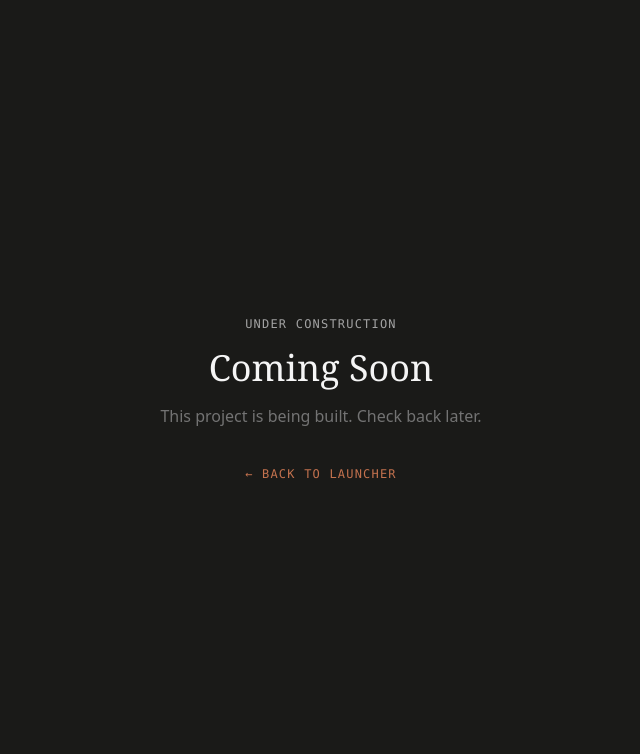
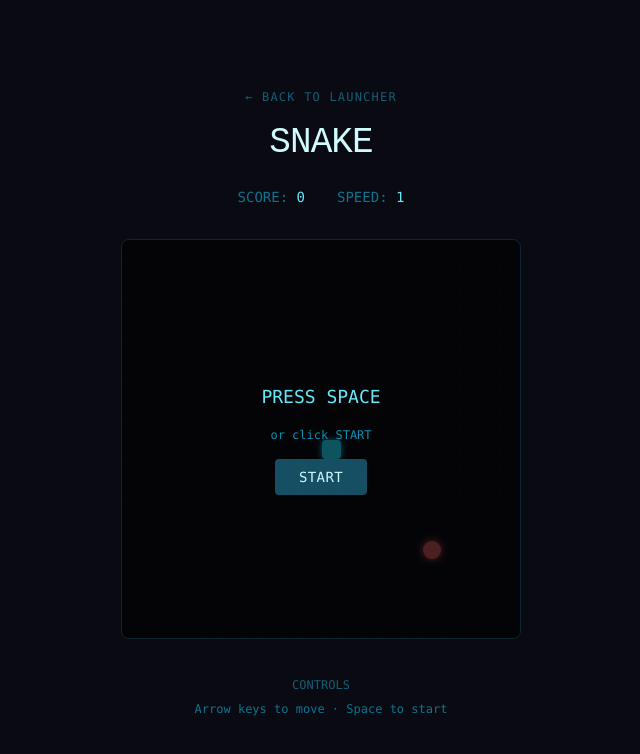
Before and after one commit to kelvin-kn/local-ai-tests, a React (Vite) app: page /snake in a window 1280 px wide. Shown: the top 754 px of the page, without its empty margins (319-959 px from the left). Built offline with nearby package versions, Linux system fonts and the light colour scheme.

Commit message:
Add Project 3: Snake game

```diff
--- a/src/App.jsx
+++ b/src/App.jsx
@@ -2,6 +2,7 @@
 import Launcher from './pages/Launcher'
 import Portfolio from './pages/Portfolio'
 import Quiz from './pages/Quiz'
+import Snake from './pages/Snake'
 
 // Coming soon page for unimplemented routes
 function ComingSoon() {
@@ -34,6 +35,7 @@
       <Route path="/" element={<Launcher />} />
       <Route path="/portfolio" element={<Portfolio />} />
       <Route path="/quiz" element={<Quiz />} />
+      <Route path="/snake" element={<Snake />} />
       <Route path="*" element={<ComingSoon />} />
     </Routes>
   )
--- /dev/null
+++ b/src/pages/Snake.jsx
@@ -0,0 +1,237 @@
+import { useState, useEffect, useRef, useCallback } from 'react'
+
+const GRID_SIZE = 20
+const CELL_SIZE = 20
+const INITIAL_SPEED = 150
+const SPEED_INCREMENT = 5
+const MIN_SPEED = 60
+
+const DIRECTIONS = {
+  ARROW_UP: { x: 0, y: -1 },
+  ARROW_DOWN: { x: 0, y: 1 },
+  ARROW_LEFT: { x: -1, y: 0 },
+  ARROW_RIGHT: { x: 1, y: 0 },
+}
+
+function Snake() {
+  const [snake, setSnake] = useState([{ x: 10, y: 10 }])
+  const [food, setFood] = useState({ x: 15, y: 15 })
+  const [direction, setDirection] = useState(DIRECTIONS.ARROW_RIGHT)
+  const [gameOver, setGameOver] = useState(false)
+  const [score, setScore] = useState(0)
+  const [started, setStarted] = useState(false)
+  const [speed, setSpeed] = useState(INITIAL_SPEED)
+  const directionRef = useRef(direction)
+  const gameLoopRef = useRef(null)
+
+  const generateFood = useCallback((currentSnake) => {
+    let newFood
+    do {
+      newFood = {
+        x: Math.floor(Math.random() * GRID_SIZE),
+        y: Math.floor(Math.random() * GRID_SIZE),
+      }
+    } while (currentSnake.some(seg => seg.x === newFood.x && seg.y === newFood.y))
+    return newFood
+  }, [])
+
+  const resetGame = () => {
+    setSnake([{ x: 10, y: 10 }])
+    setFood(generateFood([{ x: 10, y: 10 }]))
+    setDirection(DIRECTIONS.ARROW_RIGHT)
+    directionRef.current = DIRECTIONS.ARROW_RIGHT
+    setGameOver(false)
+    setScore(0)
+    setStarted(false)
+    setSpeed(INITIAL_SPEED)
+  }
+
+  const moveSnake = useCallback(() => {
+    setSnake(prev => {
+      const newHead = {
+        x: prev[0].x + directionRef.current.x,
+        y: prev[0].y + directionRef.current.y,
+      }
+
+      // Wall collision
+      if (newHead.x < 0 || newHead.x >= GRID_SIZE || newHead.y < 0 || newHead.y >= GRID_SIZE) {
+        setGameOver(true)
+        return prev
+      }
+
+      // Self collision
+      if (prev.some(seg => seg.x === newHead.x && seg.y === newHead.y)) {
+        setGameOver(true)
+        return prev
+      }
+
+      const newSnake = [newHead, ...prev]
+
+      // Food collision
+      setFood(currentFood => {
+        if (newHead.x === currentFood.x && newHead.y === currentFood.y) {
+          setScore(s => s + 10)
+          setSpeed(s => Math.max(MIN_SPEED, s - SPEED_INCREMENT))
+          const generated = generateFood(newSnake)
+          return generated
+        }
+        newSnake.pop()
+        return currentFood
+      })
+
+      return newSnake
+    })
+  }, [generateFood])
+
+  useEffect(() => {
+    if (started && !gameOver) {
+      gameLoopRef.current = setInterval(moveSnake, speed)
+      return () => clearInterval(gameLoopRef.current)
+    }
+  }, [started, gameOver, speed, moveSnake])
+
+  useEffect(() => {
+    const handleKeyDown = (e) => {
+      if (gameOver) return
+
+      const key = e.key
+      const currentDir = directionRef.current
+
+      if (key === 'ArrowUp' && currentDir !== DIRECTIONS.ARROW_DOWN) {
+        directionRef.current = DIRECTIONS.ARROW_UP
+        setDirection(DIRECTIONS.ARROW_UP)
+      } else if (key === 'ArrowDown' && currentDir !== DIRECTIONS.ARROW_UP) {
+        directionRef.current = DIRECTIONS.ARROW_DOWN
+        setDirection(DIRECTIONS.ARROW_DOWN)
+      } else if (key === 'ArrowLeft' && currentDir !== DIRECTIONS.ARROW_RIGHT) {
+        directionRef.current = DIRECTIONS.ARROW_LEFT
+        setDirection(DIRECTIONS.ARROW_LEFT)
+      } else if (key === 'ArrowRight' && currentDir !== DIRECTIONS.ARROW_LEFT) {
+        directionRef.current = DIRECTIONS.ARROW_RIGHT
+        setDirection(DIRECTIONS.ARROW_RIGHT)
+      }
+    }
+
+    window.addEventListener('keydown', handleKeyDown)
+    return () => window.removeEventListener('keydown', handleKeyDown)
+  }, [gameOver])
+
+  const handleStart = () => {
+    if (gameOver) {
+      resetGame()
+      setTimeout(() => setStarted(true), 50)
+    } else {
+      setStarted(true)
+    }
+  }
+
+  return (
+    <div className="min-h-screen bg-[#0a0a12] text-cyan-50 flex items-center justify-center px-6 py-12">
+      <div className="max-w-2xl w-full text-center">
+        <header className="mb-8">
+          <a
+            href="/"
+            className="text-cyan-800 hover:text-cyan-500 transition-colors text-xs tracking-widest uppercase font-mono-editorial"
+          >
+            ← Back to Launcher
+          </a>
+          <h1 className="text-4xl font-light tracking-tight text-cyan-100 mt-4 mb-2" style={{ fontFamily: 'monospace' }}>
+            SNAKE
+          </h1>
+          <div className="flex items-center justify-center gap-8 mt-6">
+            <p className="text-cyan-700 text-sm font-mono">
+              SCORE: <span className="text-cyan-300">{score}</span>
+            </p>
+            <p className="text-cyan-700 text-sm font-mono">
+              SPEED: <span className="text-cyan-300">{Math.round((INITIAL_SPEED - speed) / SPEED_INCREMENT + 1)}</span>
+            </p>
+          </div>
+        </header>
+
+        <div className="relative inline-block border border-cyan-900/40 rounded-lg overflow-hidden" style={{ width: GRID_SIZE * CELL_SIZE, height: GRID_SIZE * CELL_SIZE }}>
+          {/* Grid background */}
+          <div className="absolute inset-0 opacity-10">
+            {Array.from({ length: GRID_SIZE }).map((_, row) => (
+              <div key={row} className="flex">
+                {Array.from({ length: GRID_SIZE }).map((_, col) => (
+                  <div
+                    key={col}
+                    className="border border-cyan-500/20"
+                    style={{ width: CELL_SIZE, height: CELL_SIZE }}
+                  />
+                ))}
+              </div>
+            ))}
+          </div>
+
+          {/* Food */}
+          <div
+            className="absolute rounded-full animate-pulse"
+            style={{
+              width: CELL_SIZE - 2,
+              height: CELL_SIZE - 2,
+              left: food.x * CELL_SIZE + 1,
+              top: food.y * CELL_SIZE + 1,
+              backgroundColor: '#ff6b6b',
+              boxShadow: '0 0 8px #ff6b6b',
+            }}
+          />
+
+          {/* Snake */}
+          {snake.map((seg, i) => (
+            <div
+              key={i}
+              className="absolute"
+              style={{
+                width: CELL_SIZE - 1,
+                height: CELL_SIZE - 1,
+                left: seg.x * CELL_SIZE,
+                top: seg.y * CELL_SIZE,
+                backgroundColor: i === 0 ? '#22d3ee' : '#06b6d4',
+                boxShadow: i === 0 ? '0 0 6px #22d3ee' : 'none',
+                borderRadius: i === 0 ? '4px' : '2px',
+              }}
+            />
+          ))}
+
+          {/* Game over overlay */}
+          {gameOver && (
+            <div className="absolute inset-0 bg-black/80 flex flex-col items-center justify-center gap-4">
+              <p className="text-red-400 text-2xl font-mono">GAME OVER</p>
+              <p className="text-cyan-300 text-sm font-mono">Score: {score}</p>
+              <button
+                onClick={resetGame}
+                className="px-6 py-2 bg-cyan-900 hover:bg-cyan-800 text-cyan-100 rounded text-sm font-mono tracking-wide transition-colors"
+              >
+                Play Again
+              </button>
+            </div>
+          )}
+
+          {/* Start overlay */}
+          {!started && !gameOver && (
+            <div className="absolute inset-0 bg-black/60 flex flex-col items-center justify-center gap-4">
+              <p className="text-cyan-300 text-lg font-mono">PRESS SPACE</p>
+              <p className="text-cyan-600 text-xs font-mono">or click START</p>
+              <button
+                onClick={handleStart}
+                className="px-6 py-2 bg-cyan-900 hover:bg-cyan-800 text-cyan-100 rounded text-sm font-mono tracking-wide transition-colors"
+              >
+                START
+              </button>
+            </div>
+          )}
+        </div>
+
+        <div className="mt-8">
+          <p className="text-cyan-800 text-xs font-mono mb-2">CONTROLS</p>
+          <p className="text-cyan-700 text-xs font-mono">
+            Arrow keys to move · Space to start
+          </p>
+        </div>
+      </div>
+    </div>
+  )
+}
+
+export default Snake
```
